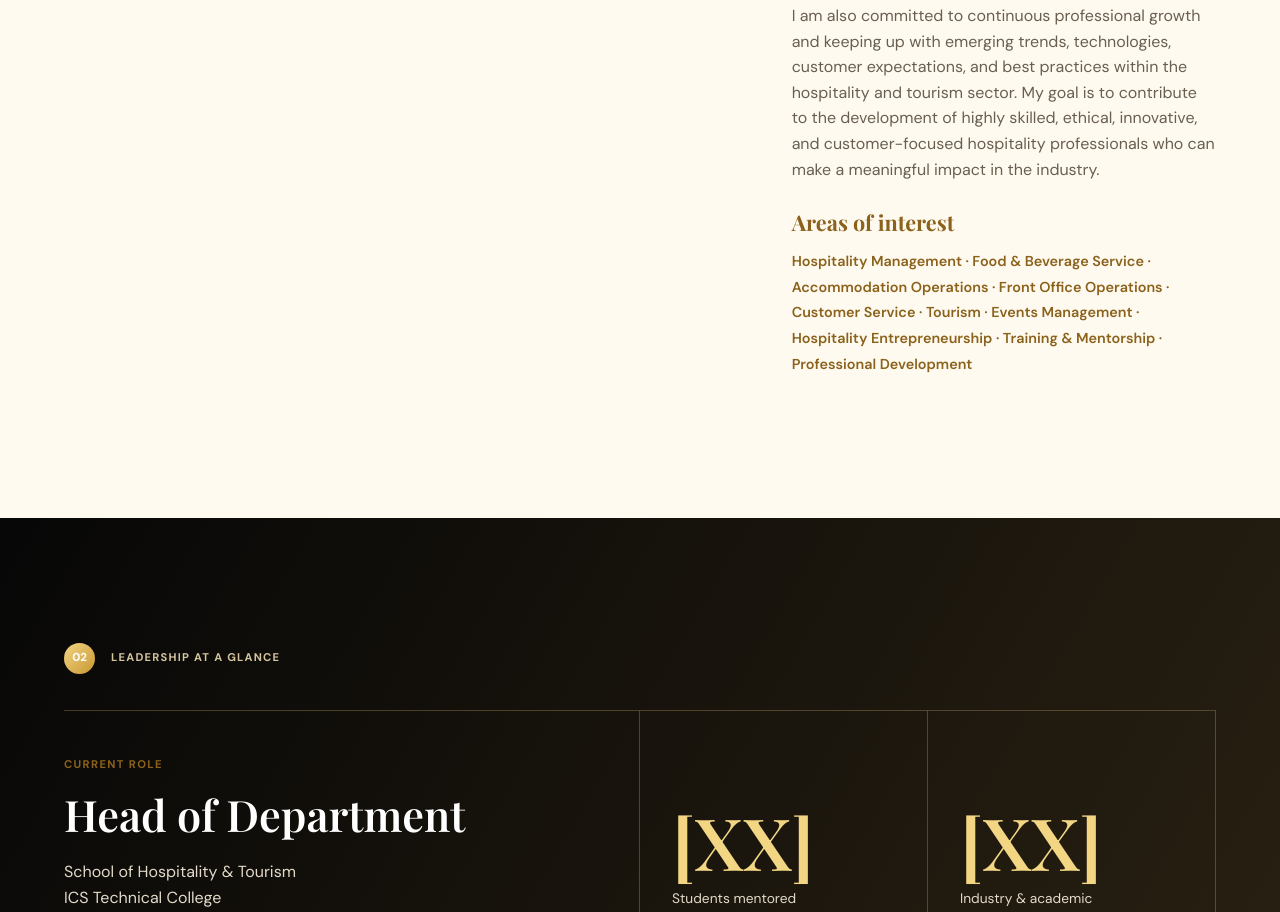
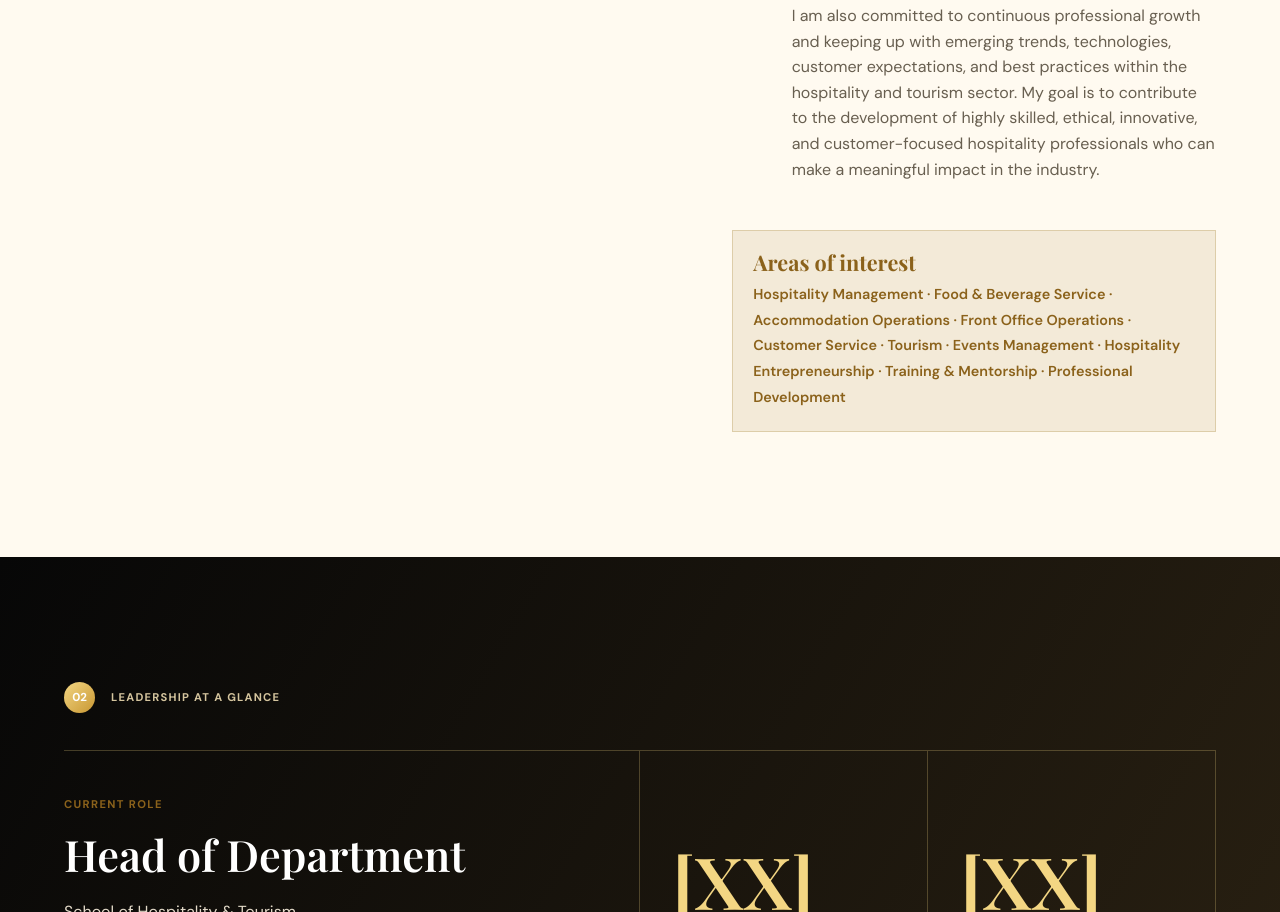
Before and after one commit to blessingsdavie-maker/NEW-FOLDER, a plain HTML site: page index.html in a window 1280 px wide. Shown: the part 1604-2516 px from the top of the page. Drawn offline with nearby package versions, Linux system fonts and the light colour scheme; a web font is replaced by a local one.

Commit message:
implement

```diff
--- a/index.html
+++ b/index.html
@@ -20,12 +20,18 @@
       .intro .bio-copy { padding-bottom: 2rem; }
       .intro .interest-list { margin-bottom: 0; padding: 1rem; border: 1px solid var(--line); background: var(--sand); }
     }
+    .brand-mark { overflow: hidden; }
+    .brand-mark img { display: block; width: 100%; height: 100%; object-fit: cover; object-position: center top; }
+    .interests-panel { max-width: 42%; margin: 2rem 0 0 auto; padding: 1.25rem; border: 1px solid var(--line); background: var(--sand); }
+    .interests-panel h3 { margin: 0 0 .45rem; color: var(--gold-deep); font-family: var(--display); font-size: 1.35rem; }
+    .interests-panel .interest-list { margin: 0; color: var(--gold-deep); font-size: .9rem; font-weight: 600; line-height: 1.8; }
+    @media (max-width: 800px) { .interests-panel { max-width: none; margin: 2rem 0 0; } }
   </style>
 </head>
 <body>
   <a class="skip-link" href="#main-content">Skip to content</a>
   <header class="site-header">
-    <a class="brand" href="#top"><span class="brand-mark">CN</span><span>CATHERINE NERIMA</span></a>
+    <a class="brand" href="#top"><span class="brand-mark"><img src="NER.JPEG" alt="Catherine Nerima"></span><span>CATHERINE NERIMA</span></a>
     <button class="menu-toggle" type="button" aria-expanded="false" aria-controls="site-nav">Menu</button>
     <nav id="site-nav" class="site-nav" aria-label="Primary navigation">
       <a href="#about">About</a><a href="#expertise">Expertise</a><a href="#experience">Experience</a><a href="#credentials">Credentials</a><a class="nav-contact" href="#contact">Let's connect ↗</a>
--- a/script.js
+++ b/script.js
@@ -16,3 +16,13 @@ const observer = new IntersectionObserver((entries) => entries.forEach((entry) =
 }), { threshold: 0.14 });
 document.querySelectorAll('.reveal').forEach((element) => observer.observe(element));
 document.querySelector('#year').textContent = new Date().getFullYear();
+
+const interestHeading = document.querySelector('.bio-copy h3');
+const interestList = document.querySelector('.bio-copy .interest-list');
+const aboutSection = document.querySelector('.intro');
+if (interestHeading && interestList && aboutSection) {
+  const interestsPanel = document.createElement('div');
+  interestsPanel.className = 'interests-panel reveal visible';
+  interestsPanel.append(interestHeading, interestList);
+  aboutSection.append(interestsPanel);
+}
```
